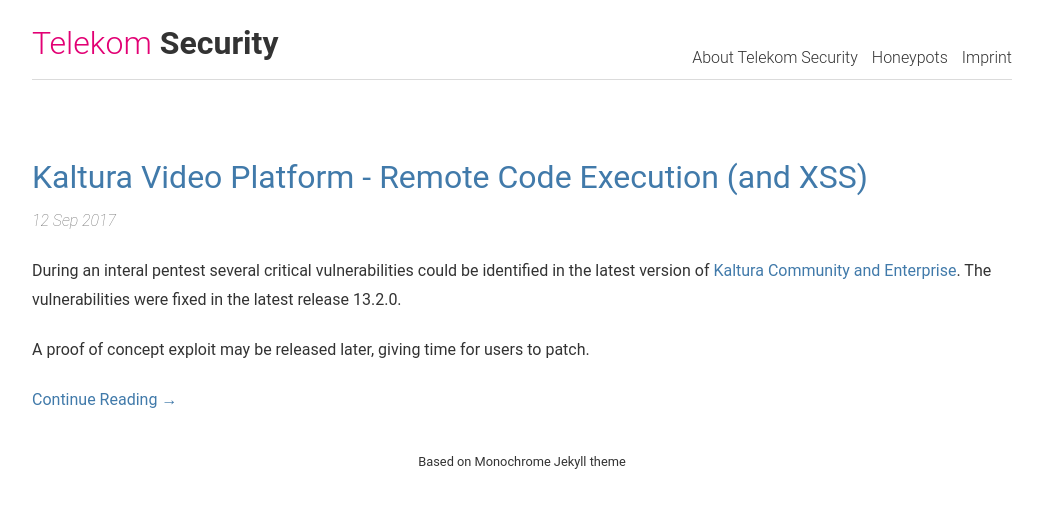
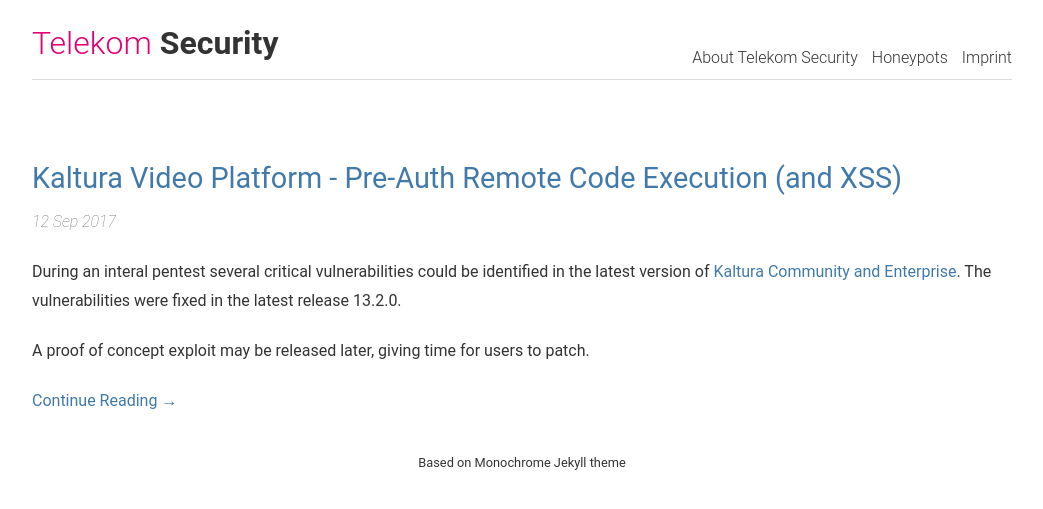
Before and after one commit to telekom-security/telekom-security.github.io, a Jekyll site: the page built from index.html, in a window 1280 px wide. Shown: the top 509 px of the page, without its empty margins (118-1161 px from the left). Built offline with Jekyll 4.4.1, drawn with Linux system fonts in a browser that asks for light colours; the list of posts is cut into pages by our own code.

Commit message:
Change title of Kaltura advisory and make headline smaller

```diff
--- a/_posts/2017-09-12-kaltura-rce.md
+++ b/_posts/2017-09-12-kaltura-rce.md
@@ -1,7 +1,7 @@
 ---
-title: Kaltura Video Platform - Remote Code Execution (and XSS)
-description: Advisory for Kaltura Video Platform
-header: Kaltura Video Platform - Remote Code Execution (and XSS)
+title: Kaltura Video Platform - Pre-Auth Remote Code Execution (and XSS)
+description: Advisory for Kaltura Video Platform <= 13.1.0
+header: Kaltura Video Platform - Pre-Auth Remote Code Execution (and XSS)
 ---
 During an interal pentest several critical vulnerabilities could be identified
 in the latest version of [Kaltura Community and Enterprise](https://kaltura.com).
--- a/css/main.scss
+++ b/css/main.scss
@@ -8,6 +8,10 @@
 a {
     color: #417AAA;
     font-weight:normal;
+}
+
+.post > h2 > a {
+    font-size:.9em;
 }
 
 #header a {
```
